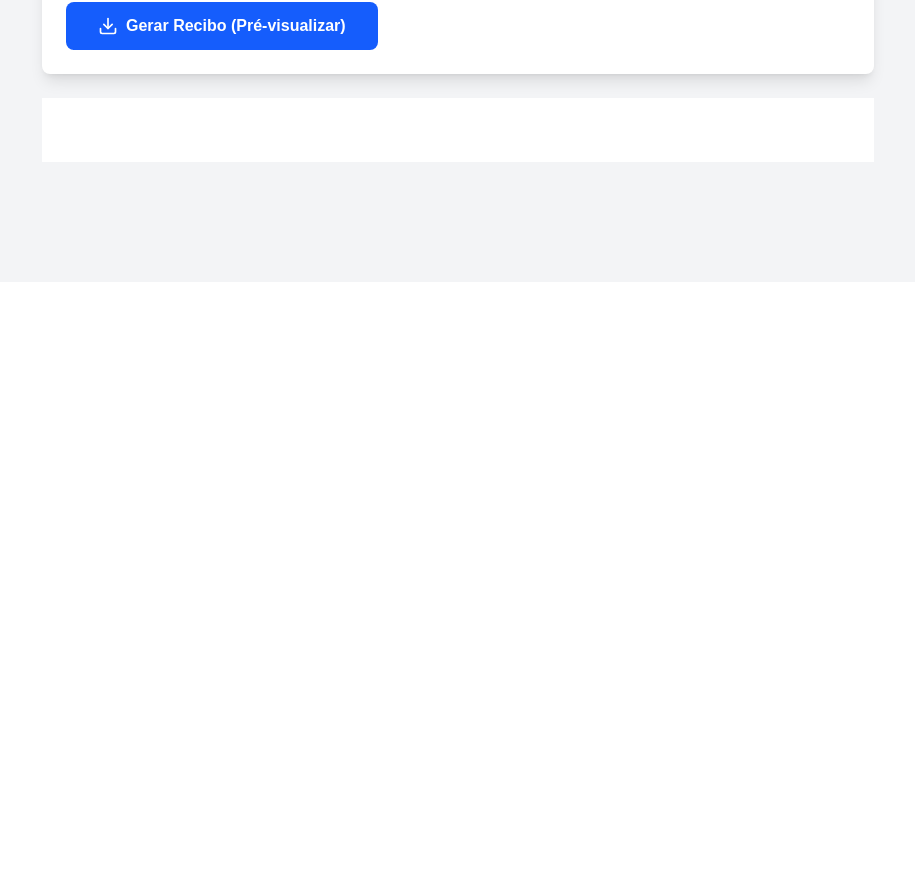
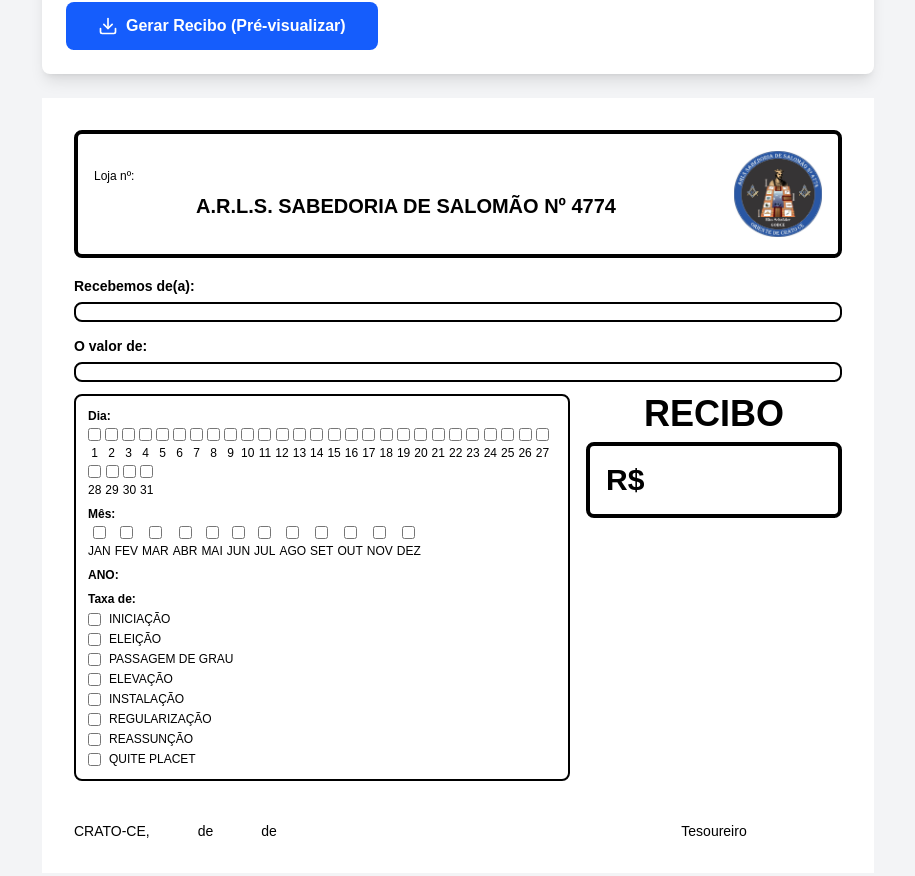
Before and after one commit to LucasPierreAraujo/recibosabedoria, a Next.js app: page /recibo in a window 1280 px wide. Shown: the part 518-1394 px from the top of the page, without its empty margins (182-1097 px from the left). Before the commit the page ends 800 px from the top, so only its background shows below. Built offline with nearby package versions, Linux system fonts and the light colour scheme; no server answers; the database is empty.

Commit message:
feat: att middleware

```diff
--- a/src/app/recibo/page.js
+++ b/src/app/recibo/page.js
@@ -72,38 +72,45 @@ const ReciboMaconico = () => {
   const [ano, setAno] = useState('');
   const [pdfGerado, setPdfGerado] = useState(false);
 
-  // Estados para membros
+  // Estados para busca de membros
   const [membros, setMembros] = useState([]);
   const [membrosFiltrados, setMembrosFiltrados] = useState([]);
   const [mostrarSugestoes, setMostrarSugestoes] = useState(false);
 
-  const meses = ['JAN','FEV','MAR','ABR','MAI','JUN','JUL','AGO','SET','OUT','NOV','DEZ'];
-  const mesesCompletos = ['JANEIRO','FEVEREIRO','MARÇO','ABRIL','MAIO','JUNHO','JULHO','AGOSTO','SETEMBRO','OUTUBRO','NOVEMBRO','DEZEMBRO'];
-  const taxas = ['INICIAÇÃO','ELEIÇÃO','PASSAGEM DE GRAU','ELEVAÇÃO','INSTALAÇÃO','REGULARIZAÇÃO','REASSUNÇÃO','QUITE PLACET'];
+  const meses = ['JAN', 'FEV', 'MAR', 'ABR', 'MAI', 'JUN', 'JUL', 'AGO', 'SET', 'OUT', 'NOV', 'DEZ'];
+  const mesesCompletos = [
+    'JANEIRO', 'FEVEREIRO', 'MARÇO', 'ABRIL', 'MAIO', 'JUNHO',
+    'JULHO', 'AGOSTO', 'SETEMBRO', 'OUTUBRO', 'NOVEMBRO', 'DEZEMBRO'
+  ];
+  const taxas = ['INICIAÇÃO', 'ELEIÇÃO', 'PASSAGEM DE GRAU', 'ELEVAÇÃO', 'INSTALAÇÃO', 'REGULARIZAÇÃO', 'REASSUNÇÃO', 'QUITE PLACET'];
 
-  // Função para carregar membros ativos
+  // Verifica autenticação e carrega membros
+  useEffect(() => {
+  carregarMembros();
+  }, []);
+
+
   const carregarMembros = async () => {
     try {
       const response = await fetch('/api/membros');
       const data = await response.json();
-      setMembros(data.filter(m => m.status === 'ATIVO'));
+      // Filtra apenas membros ativos
+      const membrosAtivos = data.filter(m => m.status === 'ATIVO');
+      setMembros(membrosAtivos);
     } catch (error) {
       console.error('Erro ao carregar membros:', error);
     }
   };
 
-  // Carregar membros uma vez ao montar o componente
-  useEffect(() => {
-    carregarMembros();
-  }, []);
-
-  // Filtrar membros conforme digitação
+  // Filtra membros conforme digitação
   const handleRecebemosDeChange = (e) => {
     const valor = e.target.value;
     setRecebemosDe(valor);
 
     if (valor.length > 0) {
-      const filtrados = membros.filter(m => m.nome.toLowerCase().includes(valor.toLowerCase()));
+      const filtrados = membros.filter(m =>
+        m.nome.toLowerCase().includes(valor.toLowerCase())
+      );
       setMembrosFiltrados(filtrados);
       setMostrarSugestoes(true);
     } else {
@@ -111,21 +118,29 @@ const ReciboMaconico = () => {
     }
   };
 
+  // Seleciona membro da lista
   const selecionarMembro = (nome) => {
     setRecebemosDe(nome);
     setMostrarSugestoes(false);
   };
 
+  // Função de formatação de valor monetário
   const formatarValor = (valor) => {
-    let v = valor.replace(/\D/g,'');
-    v = (v/100).toFixed(2)+'';
-    v = v.replace('.',',').replace(/(\d)(?=(\d{3})+(?!\d))/g,'$1.');
+    let v = valor.replace(/\D/g, '');
+    v = (v / 100).toFixed(2) + '';
+    v = v.replace('.', ',');
+    v = v.replace(/(\d)(?=(\d{3})+(?!\d))/g, '$1.');
     return v;
   };
 
   const handleValorChange = (e) => {
-    const numeros = e.target.value.replace(/\D/g,'');
-    setValor(numeros ? formatarValor(numeros) : '');
+    const valorDigitado = e.target.value;
+    const numeros = valorDigitado.replace(/\D/g, '');
+    if (numeros) {
+      setValor(formatarValor(numeros));
+    } else {
+      setValor('');
+    }
   };
 
   // Atualiza valor por extenso automaticamente
@@ -135,20 +150,29 @@ const ReciboMaconico = () => {
       return;
     }
 
-    const numero = parseFloat(valor.replace(/\./g,'').replace(',','.'));
-    if (isNaN(numero)) {
+    const numero = parseFloat(valor.replace(/\./g, '').replace(',', '.'));
+
+    if (!isNaN(numero)) {
+      const inteiro = Math.floor(numero);
+      const centavos = Math.round((numero - inteiro) * 100);
+
+      let extenso = "";
+
+      if (inteiro > 0) {
+        extenso += numeroParaExtenso(inteiro) + (inteiro === 1 ? " REAL" : " REAIS");
+      }
+
+      if (centavos > 0) {
+        if (inteiro > 0) {
+          extenso += " E ";
+        }
+        extenso += numeroParaExtenso(centavos) + (centavos === 1 ? " CENTAVO" : " CENTAVOS");
+      }
+
+      setValorExtenso(extenso.toUpperCase());
+    } else {
       setValorExtenso('');
-      return;
     }
-
-    const inteiro = Math.floor(numero);
-    const centavos = Math.round((numero - inteiro) * 100);
-
-    let extenso = '';
-    if (inteiro > 0) extenso += numeroParaExtenso(inteiro) + (inteiro === 1 ? " REAL" : " REAIS");
-    if (centavos > 0) extenso += (inteiro > 0 ? ' E ' : '') + numeroParaExtenso(centavos) + (centavos === 1 ? " CENTAVO" : " CENTAVOS");
-
-    setValorExtenso(extenso.toUpperCase());
   }, [valor]);
 
   const gerarPDF = () => setPdfGerado(true);
@@ -201,6 +225,7 @@ const ReciboMaconico = () => {
 
       pdf.addImage(imgData, 'PNG', xOffset, yOffset, finalWidth, finalHeight);
       pdf.save(`recibo_${recebemosDe.replace(/\s+/g, '_')}_${new Date().getTime()}.pdf`);
+
     } catch (error) {
       console.error('Erro ao gerar PDF:', error);
       alert('Erro ao gerar PDF: ' + error.message);
@@ -215,7 +240,10 @@ const ReciboMaconico = () => {
       {/* Header */}
       <header className="bg-blue-900 text-white p-4 shadow-lg">
         <div className="max-w-7xl mx-auto flex items-center gap-4">
-          <button onClick={() => router.push('/dashboard')} className="hover:bg-blue-800 p-2 rounded">
+          <button
+            onClick={() => router.push('/dashboard')}
+            className="hover:bg-blue-800 p-2 rounded"
+          >
             <ArrowLeft size={24} />
           </button>
           <h1 className="text-2xl font-bold">Gerar Recibo</h1>
@@ -230,25 +258,38 @@ const ReciboMaconico = () => {
           <div className="grid grid-cols-1 md:grid-cols-2 gap-4 mb-4">
             <div>
               <label className="block text-sm font-bold mb-1 text-black">Valor (R$)</label>
-              <input type="text" value={valor} onChange={handleValorChange}
-                className="w-full border-2 border-black rounded px-3 py-2 text-black font-semibold" placeholder="0,00" />
+              <input
+                type="text"
+                value={valor}
+                onChange={handleValorChange}
+                className="w-full border-2 border-black rounded px-3 py-2 text-black font-semibold"
+                placeholder="0,00"
+              />
             </div>
 
             <div className="relative">
               <label className="block text-sm font-bold mb-1 text-black">Recebemos de</label>
               <div className="relative">
-                <input type="text" value={recebemosDe} onChange={handleRecebemosDeChange}
+                <input
+                  type="text"
+                  value={recebemosDe}
+                  onChange={handleRecebemosDeChange}
                   onFocus={() => recebemosDe.length > 0 && setMostrarSugestoes(true)}
                   className="w-full border-2 border-black rounded px-3 py-2 text-black font-semibold pr-10"
-                  placeholder="Digite o nome ou busque" />
+                  placeholder="Digite o nome ou busque"
+                />
                 <Search className="absolute right-3 top-3 text-gray-400" size={20} />
               </div>
 
+              {/* Lista de sugestões */}
               {mostrarSugestoes && membrosFiltrados.length > 0 && (
                 <div className="absolute z-10 w-full bg-white border-2 border-black rounded-lg mt-1 max-h-48 overflow-y-auto shadow-lg">
                   {membrosFiltrados.map((membro) => (
-                    <div key={membro.id} onClick={() => selecionarMembro(membro.nome)}
-                      className="px-4 py-2 hover:bg-blue-100 cursor-pointer text-black border-b last:border-b-0">
+                    <div
+                      key={membro.id}
+                      onClick={() => selecionarMembro(membro.nome)}
+                      className="px-4 py-2 hover:bg-blue-100 cursor-pointer text-black border-b last:border-b-0"
+                    >
                       <div className="font-semibold">{membro.nome}</div>
                       <div className="text-xs text-gray-600">{membro.grau}</div>
                     </div>
@@ -260,15 +301,22 @@ const ReciboMaconico = () => {
 
           <div className="mb-4">
             <label className="block text-sm font-bold mb-1 text-black">O valor de (por extenso)</label>
-            <input type="text" value={valorExtenso} readOnly
-              className="w-full border-2 border-black rounded px-3 py-2 text-black font-semibold bg-gray-100" />
+            <input
+              type="text"
+              value={valorExtenso}
+              readOnly
+              className="w-full border-2 border-black rounded px-3 py-2 text-black font-semibold bg-gray-100"
+            />
           </div>
 
           <div className="grid grid-cols-1 md:grid-cols-3 gap-4 mb-4">
             <div>
               <label className="block text-sm font-bold mb-1 text-black">Referente ao mês de</label>
-              <select value={mesReferente} onChange={(e) => setMesReferente(e.target.value)}
-                className="w-full border-2 border-black rounded px-3 py-2 text-black font-semibold">
+              <select
+                value={mesReferente}
+                onChange={(e) => setMesReferente(e.target.value)}
+                className="w-full border-2 border-black rounded px-3 py-2 text-black font-semibold"
+              >
                 <option value="">Selecione</option>
                 {meses.map(m => <option key={m} value={m}>{m}</option>)}
               </select>
@@ -276,14 +324,21 @@ const ReciboMaconico = () => {
 
             <div>
               <label className="block text-sm font-bold mb-1 text-black">Ano (referente)</label>
-              <input type="text" value={ano} onChange={(e) => setAno(e.target.value)}
-                className="w-full border-2 border-black rounded px-3 py-2 text-black font-semibold" />
+              <input
+                type="text"
+                value={ano}
+                onChange={(e) => setAno(e.target.value)}
+                className="w-full border-2 border-black rounded px-3 py-2 text-black font-semibold"
+              />
             </div>
 
             <div>
               <label className="block text-sm font-bold mb-1 text-black">Taxa de</label>
-              <select value={taxaDe} onChange={(e) => setTaxaDe(e.target.value)}
-                className="w-full border-2 border-black rounded px-3 py-2 text-black font-semibold">
+              <select
+                value={taxaDe}
+                onChange={(e) => setTaxaDe(e.target.value)}
+                className="w-full border-2 border-black rounded px-3 py-2 text-black font-semibold"
+              >
                 <option value="">Selecione</option>
                 {taxas.map(t => <option key={t} value={t}>{t}</option>)}
               </select>
@@ -293,14 +348,21 @@ const ReciboMaconico = () => {
           <div className="grid grid-cols-2 md:grid-cols-4 gap-4 mb-6">
             <div>
               <label className="block text-sm font-bold mb-1 text-black">Local</label>
-              <input type="text" value={dataLocal} onChange={(e) => setDataLocal(e.target.value)}
-                className="w-full border-2 border-black rounded px-3 py-2 text-black font-semibold" />
+              <input
+                type="text"
+                value={dataLocal}
+                onChange={(e) => setDataLocal(e.target.value)}
+                className="w-full border-2 border-black rounded px-3 py-2 text-black font-semibold"
+              />
             </div>
 
             <div>
               <label className="block text-sm font-bold mb-1 text-black">Dia</label>
-              <select value={dia} onChange={(e) => setDia(e.target.value)}
-                className="w-full border-2 border-black rounded px-3 py-2 text-black font-semibold">
+              <select
+                value={dia}
+                onChange={(e) => setDia(e.target.value)}
+                className="w-full border-2 border-black rounded px-3 py-2 text-black font-semibold"
+              >
                 <option value="">Selecione</option>
                 {Array.from({ length: 31 }, (_, i) => i + 1).map(d => (
                   <option key={d} value={d}>{d}</option>
@@ -310,8 +372,11 @@ const ReciboMaconico = () => {
 
             <div>
               <label className="block text-sm font-bold mb-1 text-black">Mês</label>
-              <select value={mes} onChange={(e) => setMes(e.target.value)}
-                className="w-full border-2 border-black rounded px-3 py-2 text-black font-semibold">
+              <select
+                value={mes}
+                onChange={(e) => setMes(e.target.value)}
+                className="w-full border-2 border-black rounded px-3 py-2 text-black font-semibold"
+              >
                 <option value="">Selecione</option>
                 {mesesCompletos.map(m => (
                   <option key={m} value={m}>{m}</option>
@@ -321,13 +386,20 @@ const ReciboMaconico = () => {
 
             <div>
               <label className="block text-sm font-bold mb-1 text-black">Ano</label>
-              <input type="text" value={ano} onChange={(e) => setAno(e.target.value)}
-                className="w-full border-2 border-black rounded px-3 py-2 text-black font-semibold" />
+              <input
+                type="text"
+                value={ano}
+                onChange={(e) => setAno(e.target.value)}
+                className="w-full border-2 border-black rounded px-3 py-2 text-black font-semibold"
+              />
             </div>
           </div>
 
           {!pdfGerado && (
-            <button onClick={gerarPDF} className="w-full md:w-auto bg-blue-600 text-white py-3 px-8 rounded-lg font-semibold hover:bg-blue-700 inline-flex items-center justify-center gap-2">
+            <button
+              onClick={gerarPDF}
+              className="w-full md:w-auto bg-blue-600 text-white py-3 px-8 rounded-lg font-semibold hover:bg-blue-700 inline-flex items-center justify-center gap-2"
+            >
               <Download size={20} />
               Gerar Recibo (Pré-visualizar)
             </button>
@@ -336,12 +408,100 @@ const ReciboMaconico = () => {
 
         {/* Recibo */}
         <div id="recibo-content" className="bg-white p-4 md:p-8 overflow-x-auto max-w-4xl mx-auto" style={{ maxWidth: '100%' }}>
-          {/* ...conteúdo do recibo igual */}
+          <div className="border-4 border-black rounded-lg p-2 md:p-4 mb-4 flex flex-col md:flex-row items-center justify-between gap-4">
+            <div className="flex-1 w-full">
+              <div className="text-xs  mb-2 text-black">Loja nº:</div>
+              <div className="text-center font-bold text-xl  text-black">
+                A.R.L.S. SABEDORIA DE SALOMÃO Nº 4774
+              </div>
+            </div>
+            <div className="w-10 h-16 md:w-22 md:h-22 flex items-center justify-center">
+                <img src="/logo.jpeg" alt="ARLS Sabedoria de Salomão" className="w-full h-full object-contain" />
+            </div>
+          </div>
+
+          <div className="mb-3">
+            <span className="text-sm font-bold text-black">Recebemos de(a):</span>
+            <div className="border-2 border-black rounded-lg px-3 py-2 mt-1 text-black break-words">{recebemosDe}</div>
+          </div>
+
+          <div className="mb-3">
+            <span className="text-sm font-bold text-black">O valor de:</span>
+            <div className="border-2 border-black rounded-lg px-3 py-2 mt-1 text-black break-words">{valorExtenso}</div>
+          </div>
+
+          <div className="flex flex-col md:flex-row gap-4 mb-4">
+            <div className="flex-1 border-2 border-black rounded-lg p-3">
+              <div className="mb-2 text-black">
+                <div className="text-xs mb-1 font-bold">Dia:</div>
+                <div className="flex flex-wrap gap-1">
+                  {Array.from({ length: 31 }, (_, i) => i + 1).map(d => (
+                    <div key={d} className="flex flex-col items-center">
+                      <input type="checkbox" checked={parseInt(dia) === d} readOnly className="mb-1" />
+                      <span className="text-xs">{d}</span>
+                    </div>
+                  ))}
+                </div>
+              </div>
+
+              <div className="mb-2 text-black">
+                <div className="text-xs mb-1 font-bold">Mês:</div>
+                <div className="flex gap-1 flex-wrap">
+                  {meses.map(m => (
+                    <div key={m} className="flex flex-col items-center">
+                      <input type="checkbox" checked={mesReferente === m} readOnly className="mb-1" />
+                      <span className="text-xs">{m}</span>
+                    </div>
+                  ))}
+                </div>
+                <div className="text-xs mt-2">
+                  <span className="font-bold">ANO:</span> {ano}
+                </div>
+              </div>
+
+              <div className="text-black">
+                <div className="text-xs font-bold mb-1">Taxa de:</div>
+                <div className="space-y-1 text-xs">
+                  {taxas.map(taxa => (
+                    <div key={taxa} className="flex items-center gap-2">
+                      <input type="checkbox" checked={taxaDe === taxa} readOnly />
+                      <span>{taxa}</span>
+                    </div>
+                  ))}
+                </div>
+              </div>
+            </div>
+
+            <div className="w-full md:w-64">
+              <div className="text-4xl font-bold mb-2 text-center text-black">RECIBO</div>
+              <div className="border-4 border-black rounded-lg p-4 flex items-center justify-between">
+                <span className="text-3xl font-bold text-black">R$</span>
+                <span className="text-2xl font-bold text-black">{valor}</span>
+              </div>
+            </div>
+          </div>
+
+          <div className="flex flex-col md:flex-row justify-between items-start md:items-end text-sm pt-6 text-black gap-4 md:gap-0">
+            <div className="flex gap-2 items-center flex-wrap">
+              <span>{dataLocal},</span>
+              <span className="px-4">{dia}</span>
+              <span>de</span>
+              <span className="px-4">{mes}</span>
+              <span>de</span>
+              <span className="px-8">{ano}</span>
+            </div>
+            <div className="w-full md:w-64 text-center">
+              <span>Tesoureiro</span>
+            </div>
+          </div>
         </div>
 
         {pdfGerado && (
           <div className="mt-6 text-center">
-            <button onClick={exportarPDF} className="w-full md:w-auto bg-green-600 text-white py-3 px-8 rounded-lg font-semibold hover:bg-green-700 inline-flex items-center justify-center gap-2">
+            <button
+              onClick={exportarPDF}
+              className="w-full md:w-auto bg-green-600 text-white py-3 px-8 rounded-lg font-semibold hover:bg-green-700 inline-flex items-center justify-center gap-2"
+            >
               <FileDown size={20} />
               Exportar e Salvar Recibo em PDF
             </button>
```
